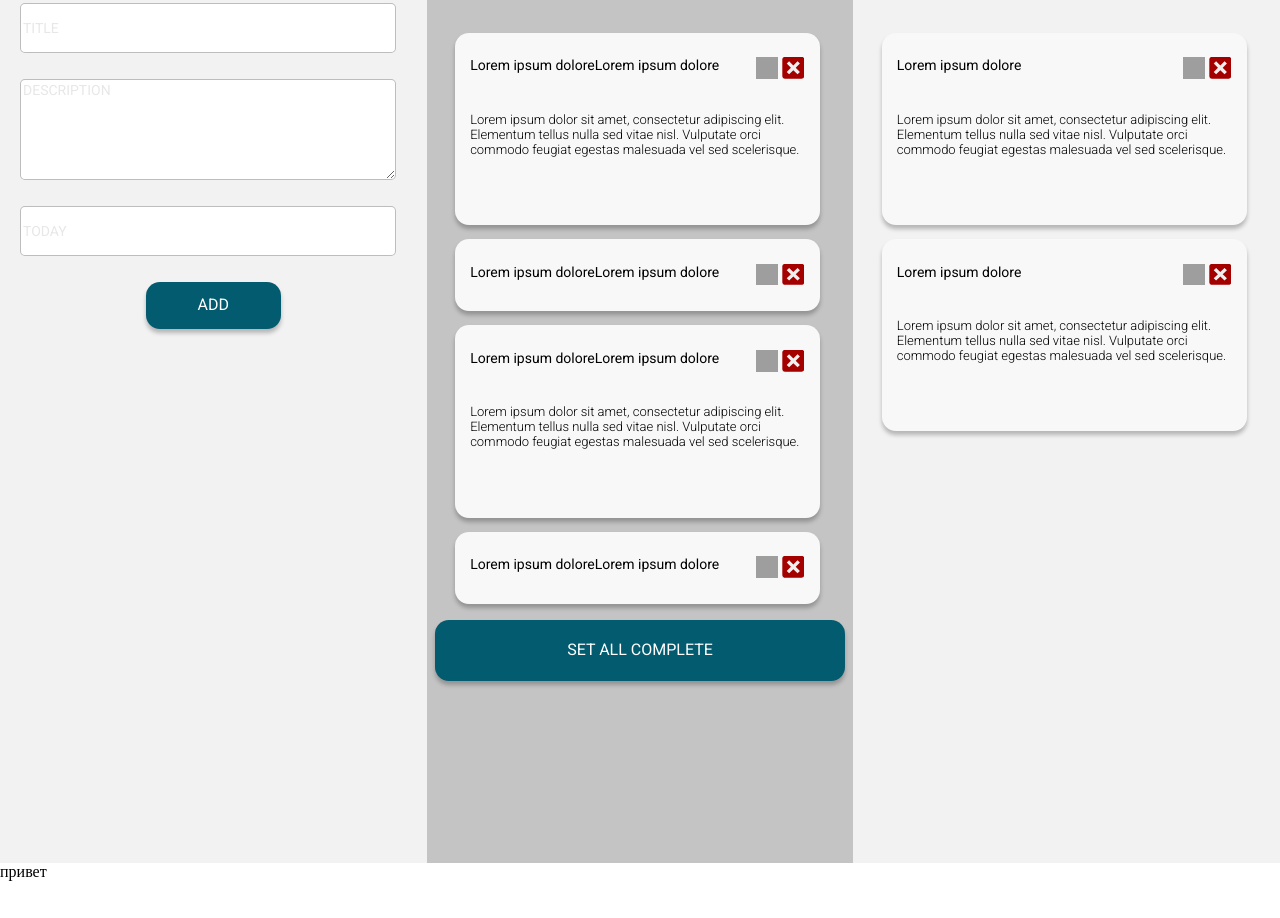
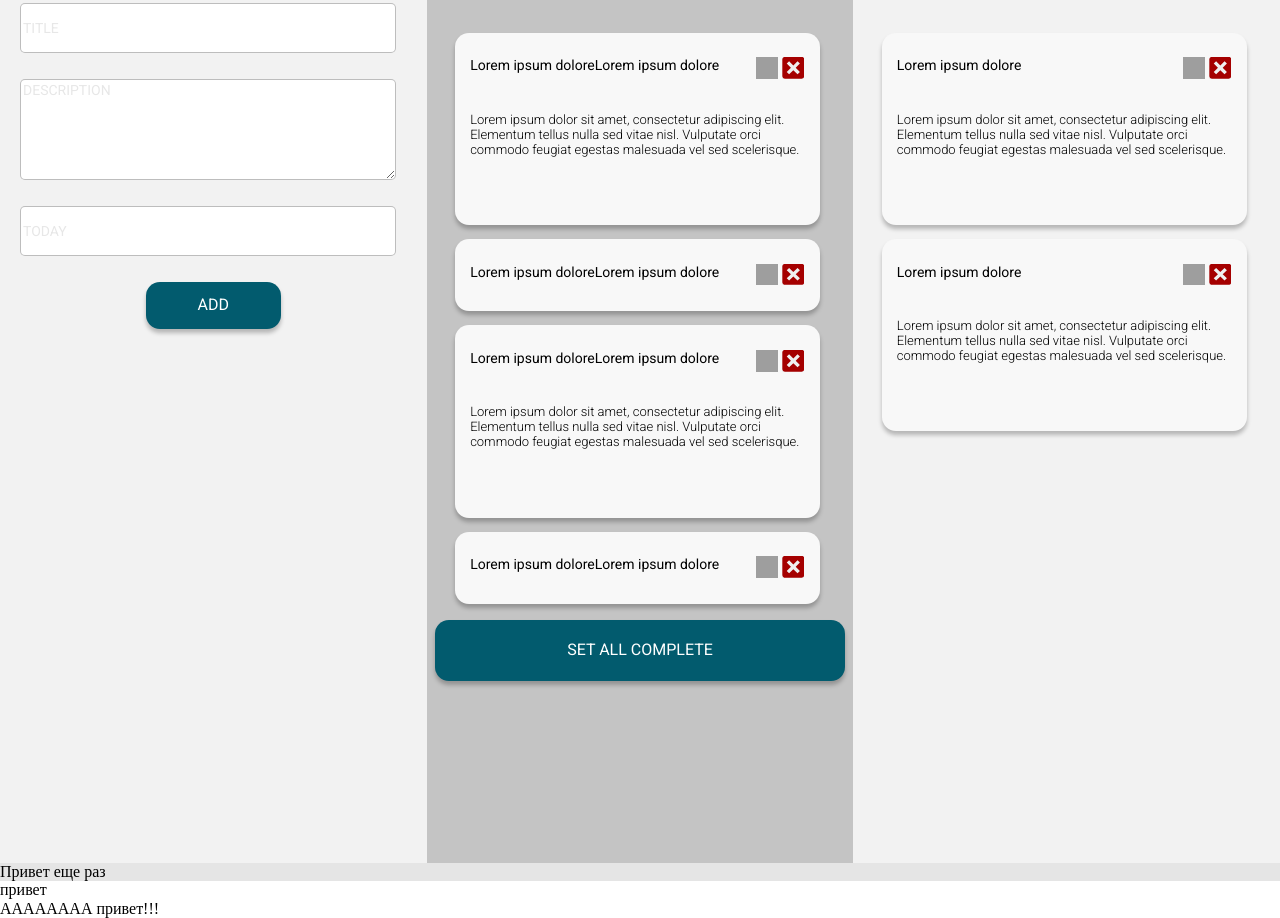
Before and after one commit to MichelKukresh/Project-to-do-list, a React app: page / in a window 1280 px wide. Shown: the part 186-1104 px from the top of the page. Before the commit the page ends 1067 px from the top, so only its background shows below. Built offline with nearby package versions, Linux system fonts and the light colour scheme; grey boxes are pictures that could not be loaded.

Commit message:
fix: add test div

```diff
--- a/public/index.html
+++ b/public/index.html
@@ -10,5 +10,6 @@
     <noscript>You need to enable JavaScript to run this app.</noscript>
     <div id="root"></div>
     <div>привет</div>
+    <div>АААААААА привет!!!</div>
   </body>
 </html>
--- a/src/components/App.js
+++ b/src/components/App.js
@@ -6,6 +6,7 @@ export const App = () => {
     return (
         <div className={styles.wrapper}>
             <Content/>
+            <div>Привет еще раз</div>
         </div>
     )
 }
```
